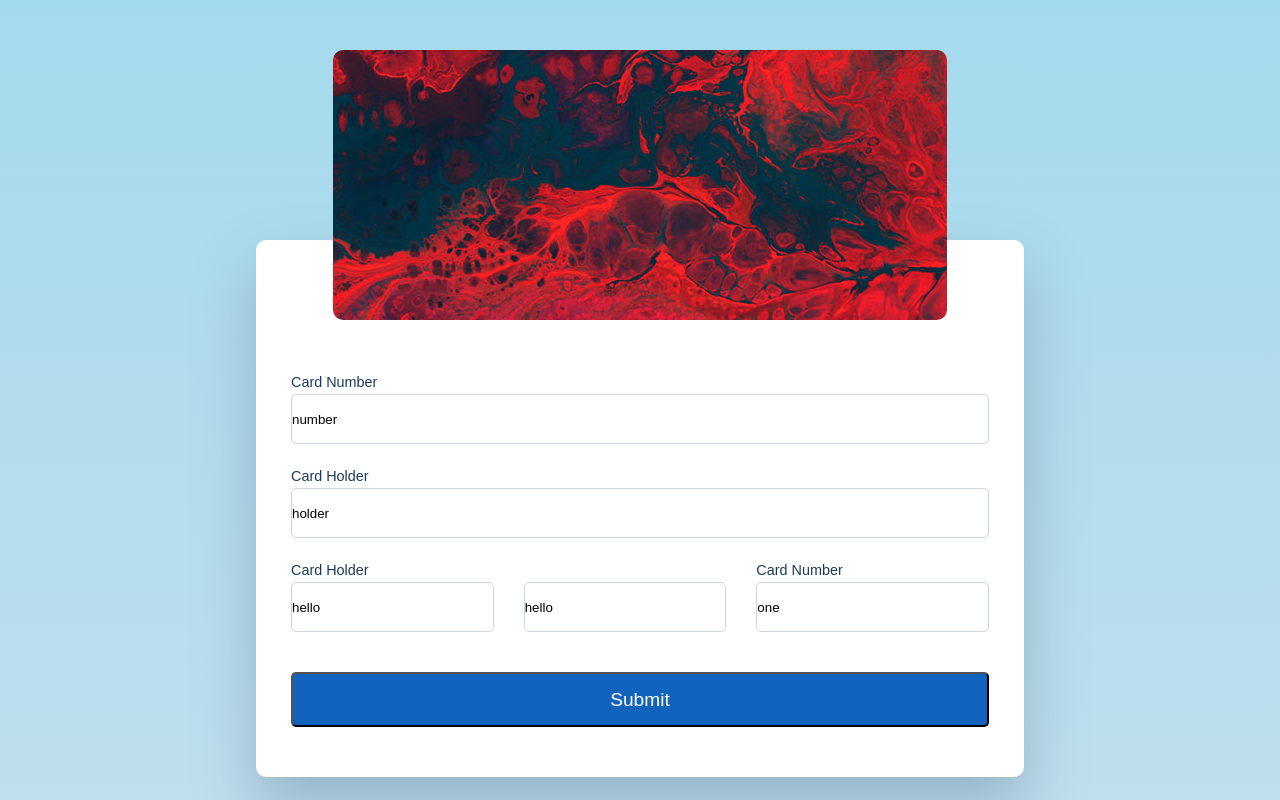
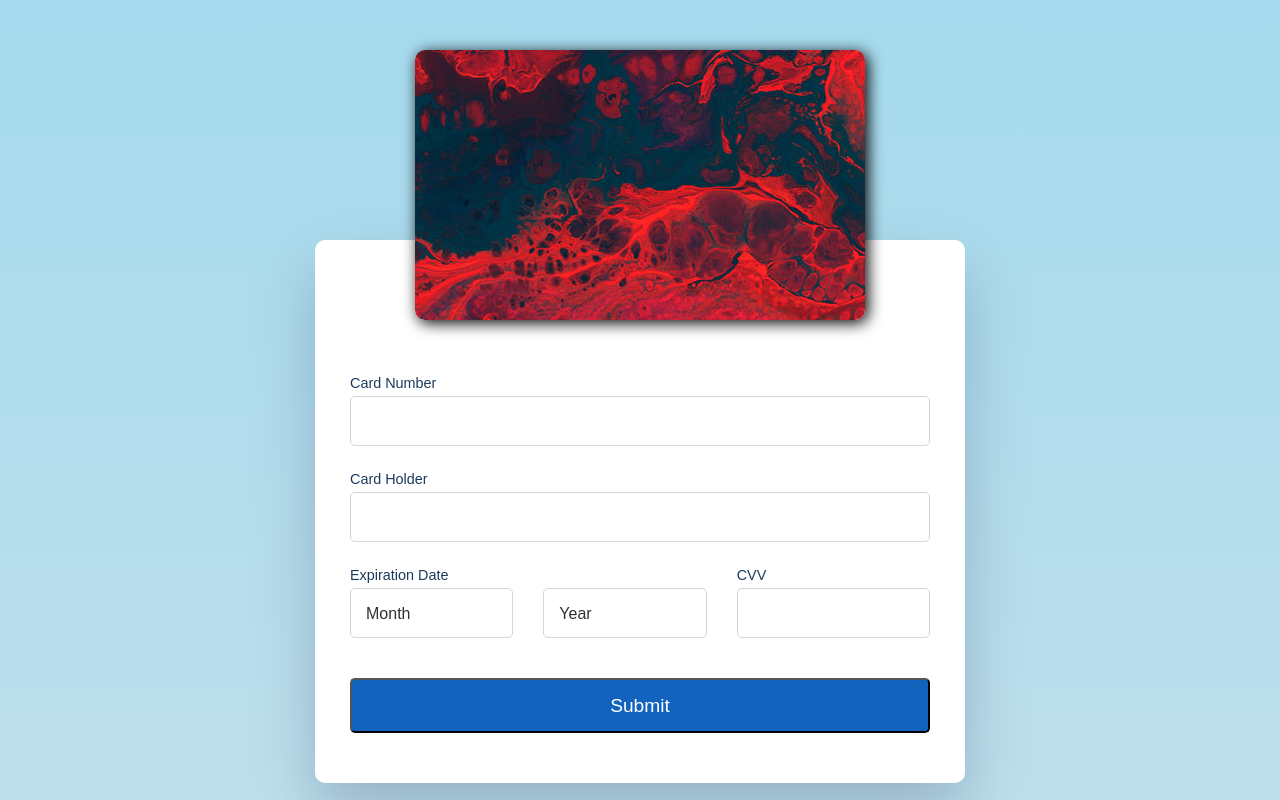
Before and after one commit to VasileiosVal/credit-card-interactive-form, a React (Create React App) app: page / in a window 1280 px wide. Built offline with nearby package versions, Linux system fonts and the light colour scheme.

Commit message:
applied minor styling changes on inputs

```diff
--- a/src/components/App/App.component.tsx
+++ b/src/components/App/App.component.tsx
@@ -8,31 +8,41 @@ export const App: React.FC = () => (
       <div className="card-form">
         <div className="form-group">
           <label htmlFor="Card Number">Card Number</label>
-          <input className="input-element" type="text" value="number" />
+          <input className="input-element hover-faint" type="text" value="" />
         </div>
         <div className="form-group">
           <label htmlFor="Card Holder">Card Holder</label>
-          <input className="input-element" type="text" value="holder" />
+          <input className="input-element hover-faint" type="text" value="" />
         </div>
         <div className="inline-form-group">
           <div className="outer-select-group">
-            <label htmlFor="Card Holder">Card Holder</label>
+            <label htmlFor="Expiration Date">Expiration Date</label>
             <div className="inner-select-group">
-              <select className="select-element" value="month" name="" id="">
-                <option value="">hello</option>
+              <select
+                className="select-element hover-faint"
+                value="month"
+                name=""
+                id=""
+              >
+                <option value="">Month</option>
               </select>
-              <select className="select-element" value="day" name="" id="">
-                <option value="">hello</option>
+              <select
+                className="select-element hover-faint"
+                value="day"
+                name=""
+                id=""
+              >
+                <option value="">Year</option>
               </select>
             </div>
           </div>
           <div className="form-group">
-            <label htmlFor="Card Number">Card Number</label>
-            <input className="input-element" type="text" value="one" />
+            <label htmlFor="CVV">CVV</label>
+            <input className="input-element hover-faint" type="text" value="" />
           </div>
         </div>
         <div className="submit-group">
-          <button className="submit-button">Submit</button>
+          <button className="submit-button hover-faint">Submit</button>
         </div>
       </div>
     </div>
--- a/src/components/App/App.styles.scss
+++ b/src/components/App/App.styles.scss
@@ -17,13 +17,15 @@
 }
 
 .card-placeholder {
-  width: 80%;
+  width: 100%;
+  max-width: 450px;
   min-width: 100px;
   height: 270px;
   border-radius: 10px;
   position: relative;
   top: 80px;
   margin-top: -40px;
+  box-shadow: 3px 3px 15px black;
 }
 
 .img1 {
@@ -35,6 +37,7 @@
 
 .card-form {
   width: 100%;
+  max-width: 650px;
   background-color: white;
   border-radius: 8px;
   display: flex;
@@ -56,7 +59,7 @@
 label {
   font-size: 0.9rem;
   color: rgb(26, 59, 93);
-  padding: 4px 0;
+  padding: 5px 0;
 }
 
 .input-element {
@@ -65,7 +68,28 @@ label {
   background: none;
   border-radius: 5px;
   box-shadow: none;
+  padding: 5px 15px;
+  font-size: 1rem;
+  color: rgb(49, 49, 49);
   border: 1px solid rgb(206, 214, 224);
+}
+
+.hover-faint {
+  transition: 0.3s all linear;
+}
+
+.input-element:focus,
+.select-element:focus,
+.submit-button:focus {
+  outline: none;
+  box-shadow: 0.2px 0.2px 5px rgb(107, 107, 107);
+  border: 1px solid rgb(70, 111, 224);
+}
+
+.input-element:hover,
+.select-element:hover,
+.submit-button:hover {
+  border: 1px solid rgb(79, 167, 240);
 }
 
 .inline-form-group {
@@ -94,6 +118,9 @@ label {
   border-radius: 5px;
   box-shadow: none;
   border: 1px solid rgb(206, 214, 224);
+  padding: 5px 15px;
+  font-size: 1rem;
+  color: rgb(49, 49, 49);
   -webkit-appearance: none;
 }
 
```
